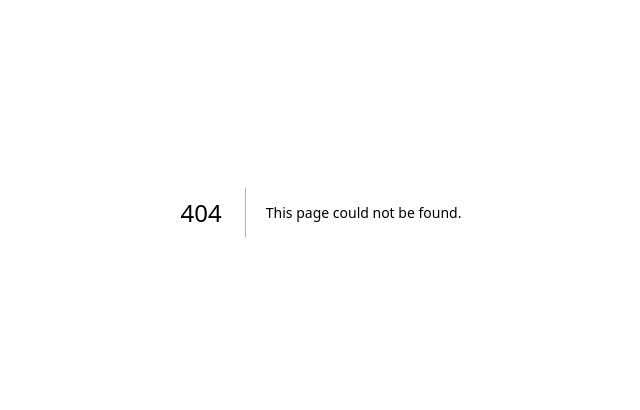
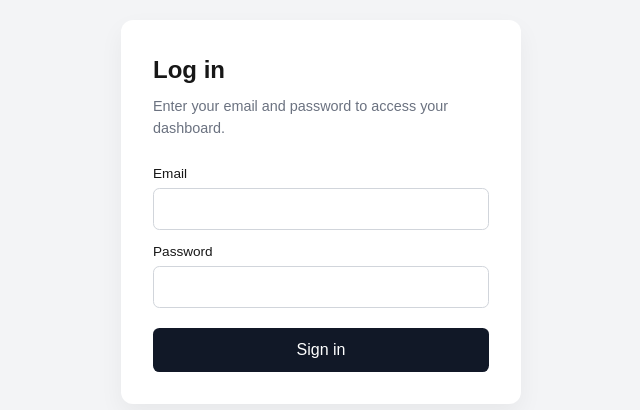
Before and after one commit to cmshea96/session-tracker, a Next.js app: page /login in a window 1280 px wide. Before the commit this address had no page. Shown: the part 188-598 px from the top of the page, without its empty margins (319-959 px from the left). Built offline with nearby package versions, Linux system fonts and the light colour scheme.

Commit message:
Add basic login page

```diff
--- /dev/null
+++ b/app/login/page.tsx
@@ -0,0 +1,137 @@
+"use client";
+
+import { useState } from "react";
+import { useRouter } from "next/navigation";
+
+export default function LoginPage() {
+  const router = useRouter();
+  const [email, setEmail] = useState("");
+  const [password, setPassword] = useState("");
+  const [loading, setLoading] = useState(false);
+  const [error, setError] = useState<string | null>(null);
+
+  async function handleSubmit(e: React.FormEvent) {
+    e.preventDefault();
+    setError(null);
+    setLoading(true);
+
+    try {
+      // For now, fake login: accept anything
+      // Later we'll call Supabase Auth here
+      if (!email || !password) {
+        throw new Error("Please enter email and password");
+      }
+
+      // Simulate a small delay
+      await new Promise((res) => setTimeout(res, 500));
+
+      // Redirect to dashboard
+      router.push("/sessions");
+    } catch (err: any) {
+      setError(err.message || "Something went wrong");
+    } finally {
+      setLoading(false);
+    }
+  }
+
+  return (
+    <main
+      style={{
+        minHeight: "100vh",
+        display: "flex",
+        alignItems: "center",
+        justifyContent: "center",
+        fontFamily: "sans-serif",
+        background: "#f3f4f6",
+      }}
+    >
+      <div
+        style={{
+          width: "100%",
+          maxWidth: 400,
+          padding: "2rem",
+          borderRadius: "0.75rem",
+          background: "white",
+          boxShadow: "0 10px 25px rgba(0,0,0,0.05)",
+        }}
+      >
+        <h1 style={{ fontSize: "1.5rem", fontWeight: 600, marginBottom: "0.5rem" }}>
+          Log in
+        </h1>
+        <p style={{ fontSize: "0.9rem", color: "#6b7280", marginBottom: "1.5rem" }}>
+          Enter your email and password to access your dashboard.
+        </p>
+
+        <form onSubmit={handleSubmit} style={{ display: "flex", flexDirection: "column", gap: "0.75rem" }}>
+          <div>
+            <label
+              htmlFor="email"
+              style={{ display: "block", fontSize: "0.85rem", marginBottom: "0.25rem" }}
+            >
+              Email
+            </label>
+            <input
+              id="email"
+              type="email"
+              value={email}
+              onChange={(e) => setEmail(e.target.value)}
+              autoComplete="email"
+              style={{
+                width: "100%",
+                padding: "0.5rem 0.6rem",
+                borderRadius: "0.4rem",
+                border: "1px solid #d1d5db",
+              }}
+            />
+          </div>
+
+          <div>
+            <label
+              htmlFor="password"
+              style={{ display: "block", fontSize: "0.85rem", marginBottom: "0.25rem" }}
+            >
+              Password
+            </label>
+            <input
+              id="password"
+              type="password"
+              value={password}
+              onChange={(e) => setPassword(e.target.value)}
+              autoComplete="current-password"
+              style={{
+                width: "100%",
+                padding: "0.5rem 0.6rem",
+                borderRadius: "0.4rem",
+                border: "1px solid #d1d5db",
+              }}
+            />
+          </div>
+
+          {error && (
+            <p style={{ color: "#b91c1c", fontSize: "0.85rem" }}>
+              {error}
+            </p>
+          )}
+
+          <button
+            type="submit"
+            disabled={loading}
+            style={{
+              marginTop: "0.5rem",
+              width: "100%",
+              padding: "0.6rem 0.8rem",
+              borderRadius: "0.4rem",
+              border: "none",
+              background: loading ? "#6b7280" : "#111827",
+              color: "white",
+              fontWeight: 500,
+              cursor: loading ? "default" : "pointer",
+            }}
+          >
+            {loading ? "Signing in..." : "Sign in"}
+          </button>
+        </form>
+      </div>
+    </main>
+  );
+}
```
